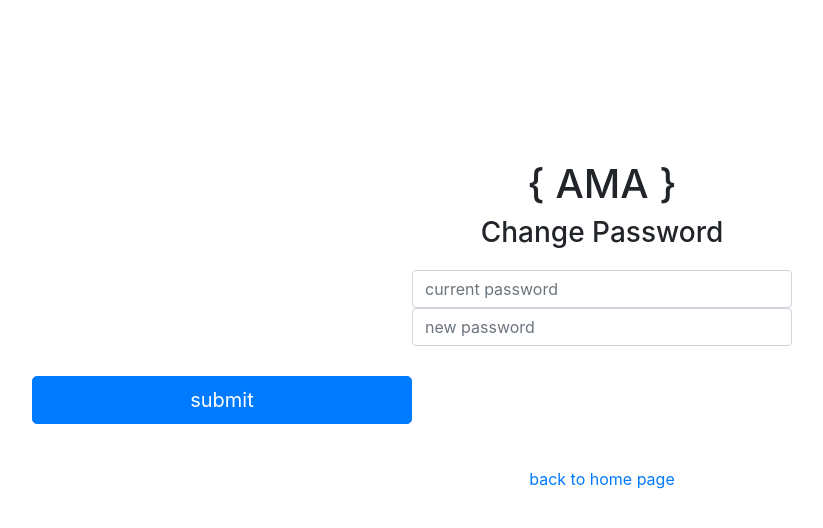
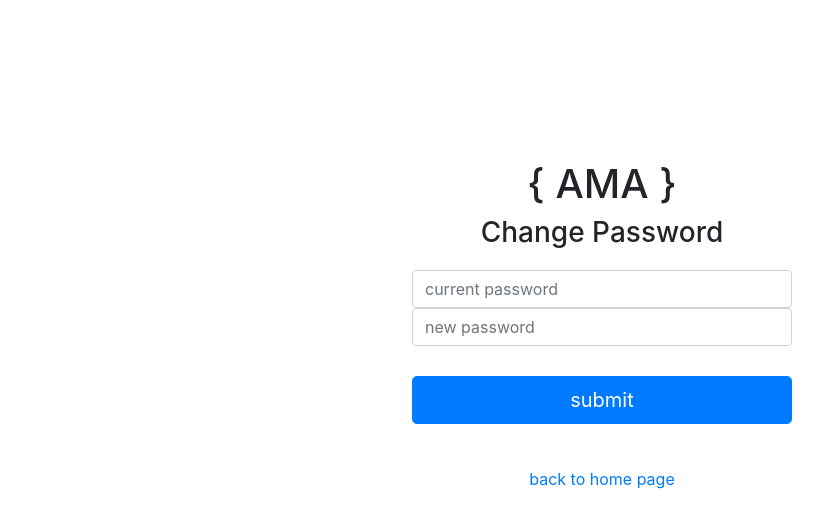
Before and after one commit to En14c/AMA, a Flask app: page /auth/passwordupdate in a window 1280 px wide. Shown: the top 528 px of the page, without its empty margins (38-861 px from the left). Run offline with Flask 2, Linux system fonts and the light colour scheme; the visitor is signed in with stand-in values (Sample User, id 1); data comes from the database, SQL or seed files in the repository; parts of the project's set-up code (start-up, migrations or seed data) failed here and were passed over; some libraries are stand-ins or nearby versions.

Commit message:
fix the display of the password change form

```diff
--- a/app/templates/auth/change_password.html
+++ b/app/templates/auth/change_password.html
@@ -19,7 +19,7 @@
         {{ form.new_password(class='form-control offset-md-4 col-md-4', type='password', placeholder='new password') }}
         </div>
         <div class="row">
-        {{ form.submit(class='btn btn-lg btn-primary col-md-4', type='submit', style='margin-top: 30px') }}
+        {{ form.submit(class='btn btn-lg btn-primary col-md-4 offset-md-4', type='submit', style='margin-top: 30px') }}
         </div>
         <div class="row" style="margin-top: 15px;">
             <div class="col-md-4 offset-md-4">
```
